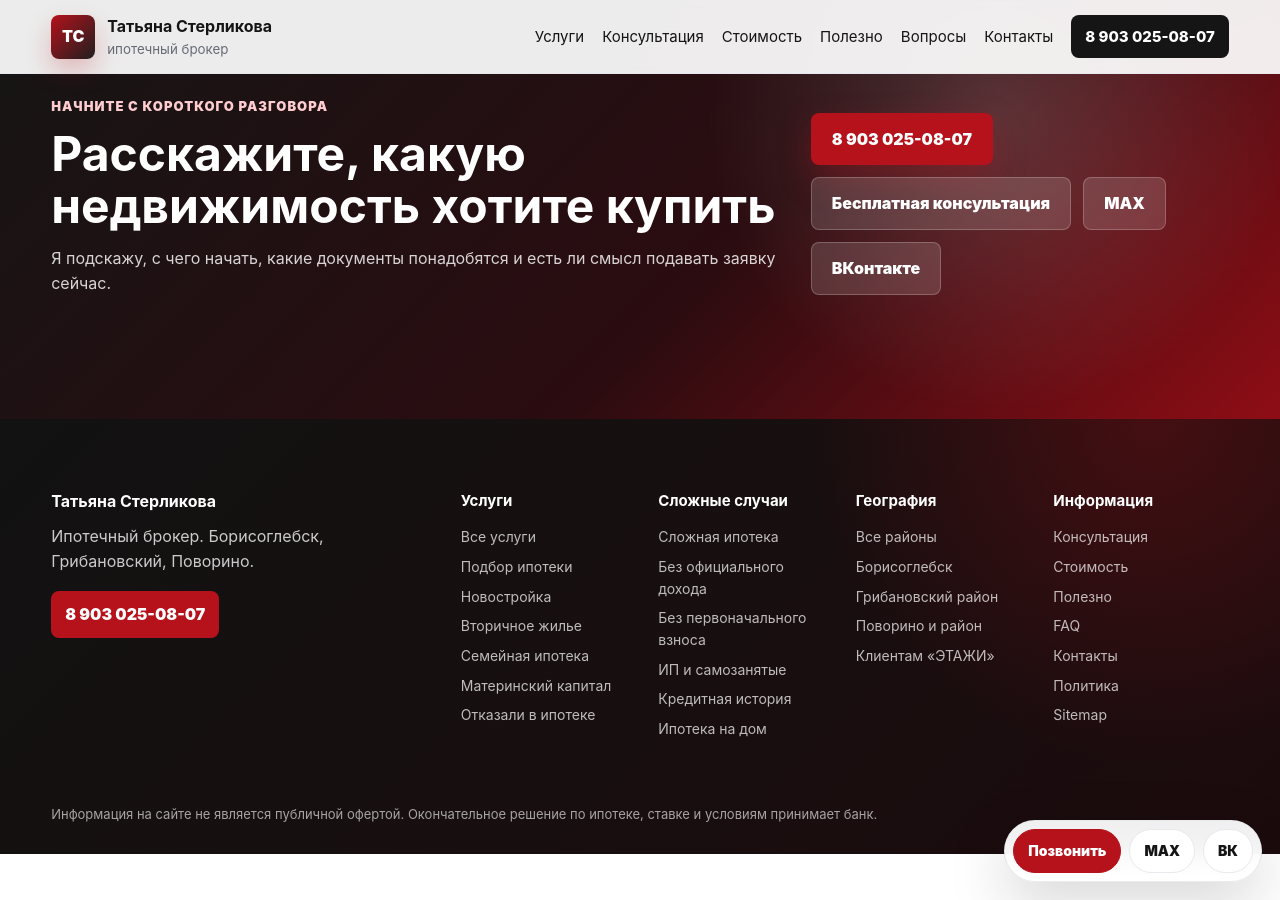
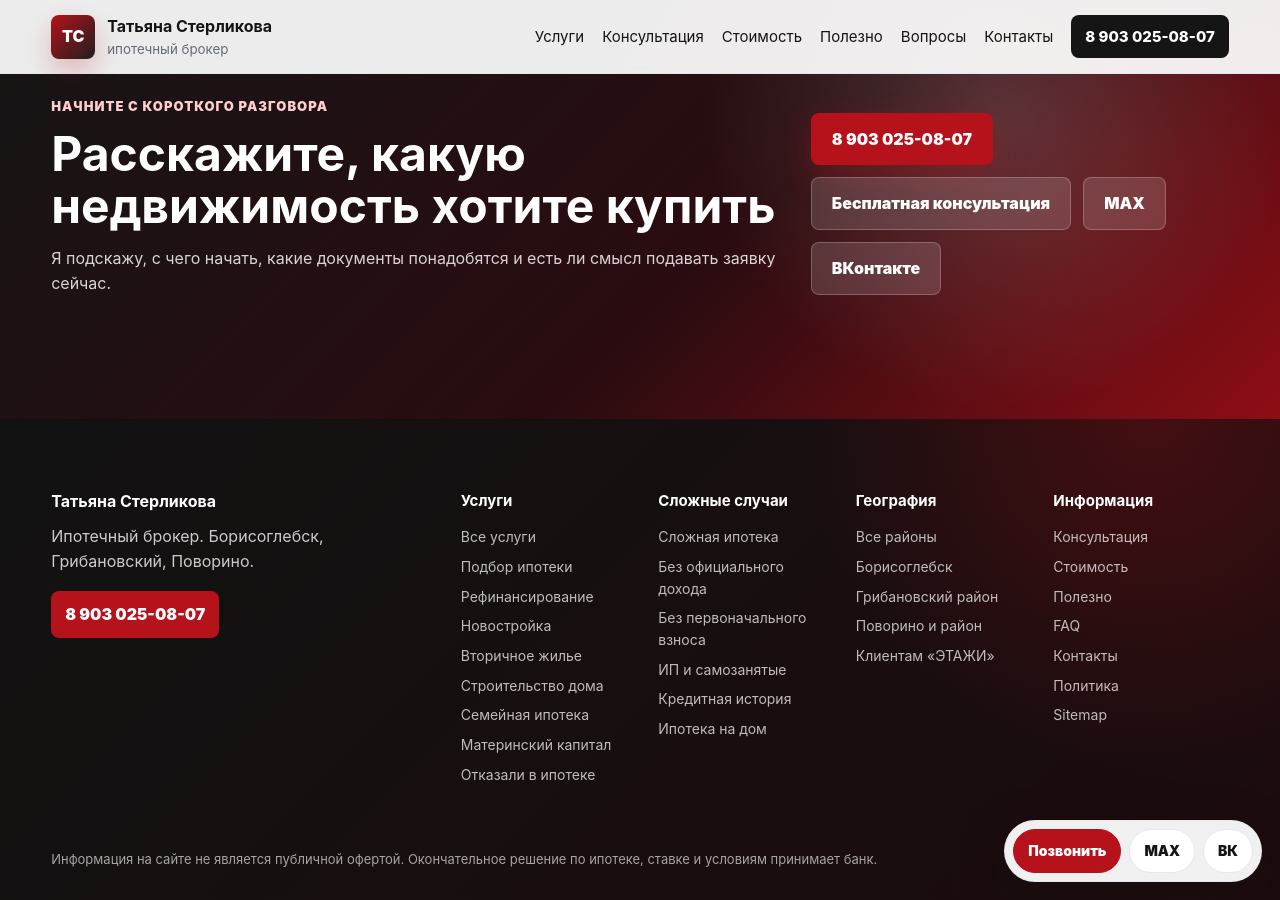
Before and after one commit to deputat36/broker, a Jekyll site: the page built from index.md, in a window 1280 px wide and 900 px high, scrolled down 10043 px. Built offline with Jekyll 4.4.1, drawn with Linux system fonts in a browser that asks for light colours; our own code applies the rules of GitHub Pages for plain Markdown files.

Commit message:
Link refinancing and construction pages in footer

```diff
--- a/_layouts/default.html
+++ b/_layouts/default.html
@@ -37,7 +37,7 @@
   <footer class="site-footer">
     <div class="footer-brand"><strong>Татьяна Стерликова</strong><p>Ипотечный брокер. Борисоглебск, Грибановский, Поворино.</p><a class="footer-phone" href="tel:+79030250807">8 903 025-08-07</a></div>
     <nav class="footer-grid" aria-label="Навигация в подвале сайта">
-      <div class="footer-col"><strong>Услуги</strong><a href="{{ '/uslugi/' | relative_url }}">Все услуги</a><a href="{{ '/uslugi/podbor-ipoteki/' | relative_url }}">Подбор ипотеки</a><a href="{{ '/uslugi/ipoteka-na-novostroyku/' | relative_url }}">Новостройка</a><a href="{{ '/uslugi/ipoteka-na-vtorichnoe-zhile/' | relative_url }}">Вторичное жилье</a><a href="{{ '/uslugi/semeynaya-ipoteka/' | relative_url }}">Семейная ипотека</a><a href="{{ '/uslugi/materinskiy-kapital/' | relative_url }}">Материнский капитал</a><a href="{{ '/uslugi/otkazali-v-ipoteke/' | relative_url }}">Отказали в ипотеке</a></div>
+      <div class="footer-col"><strong>Услуги</strong><a href="{{ '/uslugi/' | relative_url }}">Все услуги</a><a href="{{ '/uslugi/podbor-ipoteki/' | relative_url }}">Подбор ипотеки</a><a href="{{ '/uslugi/refinansirovanie-ipoteki/' | relative_url }}">Рефинансирование</a><a href="{{ '/uslugi/ipoteka-na-novostroyku/' | relative_url }}">Новостройка</a><a href="{{ '/uslugi/ipoteka-na-vtorichnoe-zhile/' | relative_url }}">Вторичное жилье</a><a href="{{ '/uslugi/ipoteka-na-stroitelstvo-doma/' | relative_url }}">Строительство дома</a><a href="{{ '/uslugi/semeynaya-ipoteka/' | relative_url }}">Семейная ипотека</a><a href="{{ '/uslugi/materinskiy-kapital/' | relative_url }}">Материнский капитал</a><a href="{{ '/uslugi/otkazali-v-ipoteke/' | relative_url }}">Отказали в ипотеке</a></div>
       <div class="footer-col"><strong>Сложные случаи</strong><a href="{{ '/uslugi/slozhnaya-ipoteka/' | relative_url }}">Сложная ипотека</a><a href="{{ '/uslugi/ipoteka-bez-oficialnogo-dohoda/' | relative_url }}">Без официального дохода</a><a href="{{ '/uslugi/ipoteka-bez-pervonachalnogo-vznosa/' | relative_url }}">Без первоначального взноса</a><a href="{{ '/uslugi/ipoteka-dlya-ip-samozanyatyh/' | relative_url }}">ИП и самозанятые</a><a href="{{ '/uslugi/ipoteka-s-plohoy-kreditnoy-istoriey/' | relative_url }}">Кредитная история</a><a href="{{ '/uslugi/ipoteka-na-dom/' | relative_url }}">Ипотека на дом</a></div>
       <div class="footer-col"><strong>География</strong><a href="{{ '/geo/' | relative_url }}">Все районы</a><a href="{{ '/geo/borisoglebsk/' | relative_url }}">Борисоглебск</a><a href="{{ '/geo/gribanovskiy/' | relative_url }}">Грибановский район</a><a href="{{ '/geo/povorino/' | relative_url }}">Поворино и район</a><a href="{{ '/etagi/' | relative_url }}">Клиентам «ЭТАЖИ»</a></div>
       <div class="footer-col"><strong>Информация</strong><a href="{{ '/konsultaciya/' | relative_url }}">Консультация</a><a href="{{ '/stoimost/' | relative_url }}">Стоимость</a><a href="{{ '/polezno/' | relative_url }}">Полезно</a><a href="{{ '/faq/' | relative_url }}">FAQ</a><a href="{{ '/kontakty/' | relative_url }}">Контакты</a><a href="{{ '/policy/' | relative_url }}">Политика</a><a href="{{ '/sitemap.xml' | relative_url }}">Sitemap</a></div>
```
